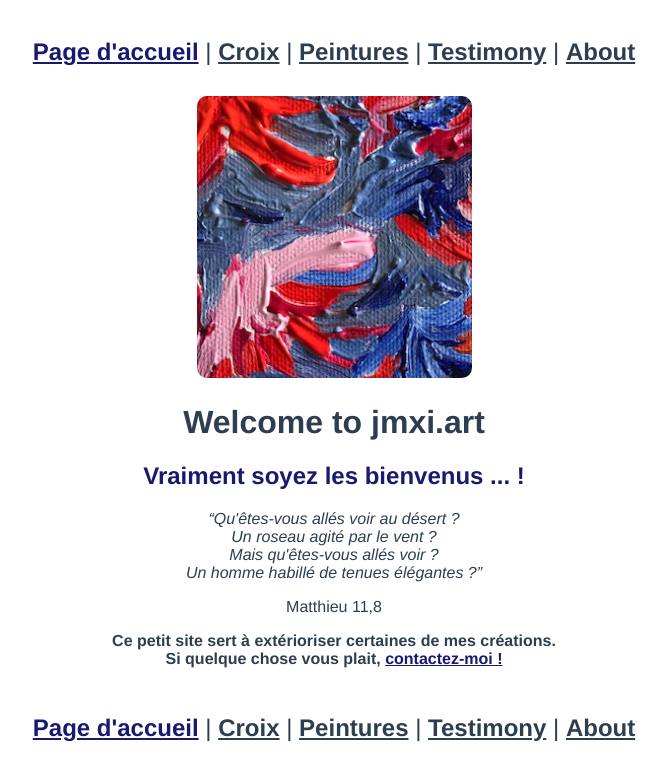
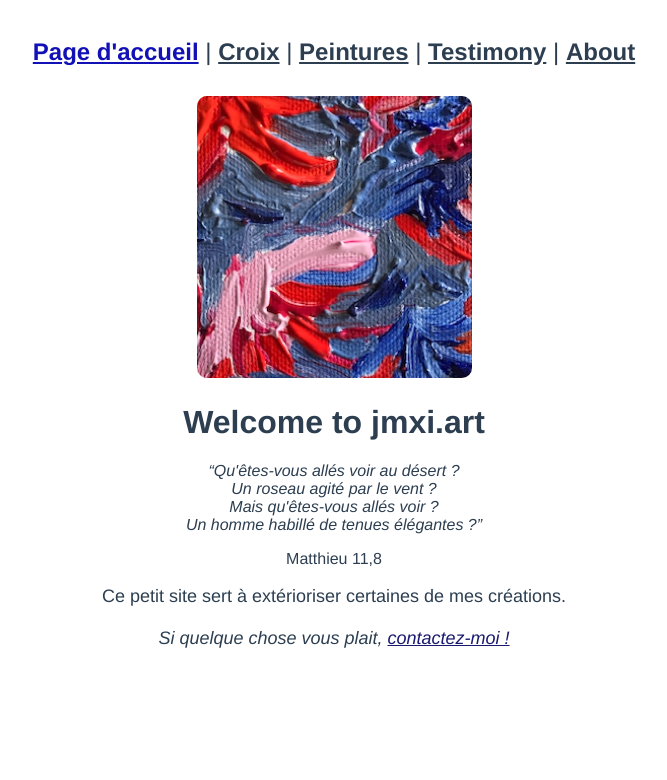
Before and after one commit to jmcob/jmxi.art, a Vue app: page / in a window 1280 px wide. Shown: the top 780 px of the page, without its empty margins (306-973 px from the left). Built offline with nearby package versions, Linux system fonts and the light colour scheme.

Commit message:
tweaks with NavBar, tweaks in HelloWorld

```diff
--- a/src/App.vue
+++ b/src/App.vue
@@ -1,21 +1,5 @@
 <template>
-  <nav>
-    <router-link to="/">Page d'accueil</router-link> |
-
-    <router-link to="/cross">Croix</router-link> |
-    <router-link to="/paint">Peintures</router-link> |
-    <router-link to="/testimony">Testimony</router-link> |
-    <router-link to="/about">About</router-link>
-  </nav>
   <router-view />
-  <nav>
-    <router-link to="/">Page d'accueil</router-link> |
-
-    <router-link to="/cross">Croix</router-link> |
-    <router-link to="/paint">Peintures</router-link> |
-    <router-link to="/testimony">Testimony</router-link> |
-    <router-link to="/about">About</router-link>
-  </nav>
 </template>
 
 <style>
@@ -42,9 +26,9 @@ nav a {
 }
 
 nav a.router-link-exact-active {
-  color: midnightblue;
+  color: rgb(17, 17, 181);
 }
 h2 {
-  color: midnightblue;
+  color: rgb(17, 17, 181);
 }
 </style>
--- a/src/components/HelloWorld.vue
+++ b/src/components/HelloWorld.vue
@@ -1,7 +1,6 @@
 <template>
   <div class="hello">
     <h1>{{ msg }}</h1>
-    <h2>Vraiment soyez les bienvenus ... !</h2>
     <q
       >Qu'êtes-vous allés voir au désert ? <br />
       Un roseau agité par le vent ? <br />
@@ -9,11 +8,14 @@
       Un homme habillé de tenues élégantes ?</q
     >
     <p class="quote">Matthieu 11,8</p>
-    <p class="strong">
+    <p class="p">
       Ce petit site sert à extérioriser certaines de mes créations.
       <br />
-      Si quelque chose vous plait,
-      <a href="mailto:ola@jmax.dev">contactez-moi !</a>
+      <br />
+      <em
+        >Si quelque chose vous plait,
+        <a href="mailto:ola@jmax.dev">contactez-moi !</a></em
+      >
     </p>
   </div>
 </template>
@@ -49,7 +51,7 @@ q {
 .quote {
   text-align: center;
 }
-.strong {
-  font-weight: bold;
+.p {
+  font-size: large;
 }
 </style>
--- /dev/null
+++ b/src/components/NavBar.vue
@@ -0,0 +1,16 @@
+<template>
+  <nav>
+    <router-link to="/">Page d'accueil</router-link> |
+
+    <router-link to="/cross">Croix</router-link> |
+    <router-link to="/paint">Peintures</router-link> |
+    <router-link to="/testimony">Testimony</router-link> |
+    <router-link to="/about">About</router-link>
+  </nav>
+</template>
+
+<script>
+export default {
+  name: "NavBar",
+};
+</script>
--- a/src/views/AboutView.vue
+++ b/src/views/AboutView.vue
@@ -1,4 +1,5 @@
 <template>
+  <NavBar />
   <div class="about">
     <h1>Coded by Jean-Maxime Cobac</h1>
     <p>in May 2022.</p>
@@ -15,9 +16,22 @@
   </div>
 </template>
 
+<script>
+import NavBar from "@/components/NavBar.vue";
+export default {
+  name: "AboutView",
+  components: {
+    NavBar,
+  },
+};
+</script>
+
 <style scoped>
 img {
   width: 80vw;
   max-width: 400px;
 }
+p {
+  font-size: large;
+}
 </style>
--- a/src/views/CrossView.vue
+++ b/src/views/CrossView.vue
@@ -1,4 +1,5 @@
 <template>
+  <NavBar />
   <h1>La croix glorieuse</h1>
   <h2>de notre Seigneur Jésus le Christ</h2>
   <h3>en quelques représentations colorées</h3>
@@ -160,8 +161,17 @@
       </figure>
     </div>
   </article>
+  <NavBar />
 </template>
-
+<script>
+import NavBar from "@/components/NavBar.vue";
+export default {
+  name: "CrossView",
+  components: {
+    NavBar,
+  },
+};
+</script>
 <style>
 img {
   width: 80vw;
--- a/src/views/HomeView.vue
+++ b/src/views/HomeView.vue
@@ -1,4 +1,5 @@
 <template>
+  <NavBar />
   <div class="home">
     <img alt="Vue logo" src="../assets/logo.png" />
     <HelloWorld msg="Welcome to jmxi.art" />
@@ -8,11 +9,12 @@
 <script>
 // @ is an alias to /src
 import HelloWorld from "@/components/HelloWorld.vue";
-
+import NavBar from "@/components/NavBar.vue";
 export default {
   name: "HomeView",
   components: {
     HelloWorld,
+    NavBar,
   },
 };
 </script>
--- a/src/views/PaintingView.vue
+++ b/src/views/PaintingView.vue
@@ -1,4 +1,5 @@
 <template>
+  <NavBar />
   <h1>Peintures</h1>
   <div class="card">
     <h2>La fleur - 2009</h2>
@@ -42,7 +43,17 @@
       <img src="../assets/paintings/IMG_0061.jpeg" alt="La Reine des Cieux" />
     </figure>
   </div>
+  <NavBar />
 </template>
+<script>
+import NavBar from "@/components/NavBar.vue";
+export default {
+  name: "PaintingView",
+  components: {
+    NavBar,
+  },
+};
+</script>
 <style scoped>
 .card img {
   width: 80vw;
--- a/src/views/TestimonyView.vue
+++ b/src/views/TestimonyView.vue
@@ -1,4 +1,5 @@
 <template>
+  <NavBar />
   <h1 id="temoignage-baptis-s-4-06-22">Témoignage aux baptisés 4/06/22</h1>
   <p>
     <em
@@ -96,7 +97,17 @@
     le service des uns et même parfois la participation a leur salut, pour
     grandir devant Dieu en sagesse et en force.
   </p>
+  <NavBar />
 </template>
+<script>
+import NavBar from "@/components/NavBar.vue";
+export default {
+  name: "TestimonyView",
+  components: {
+    NavBar,
+  },
+};
+</script>
 <style scoped>
 img {
   width: 80vw;
```
